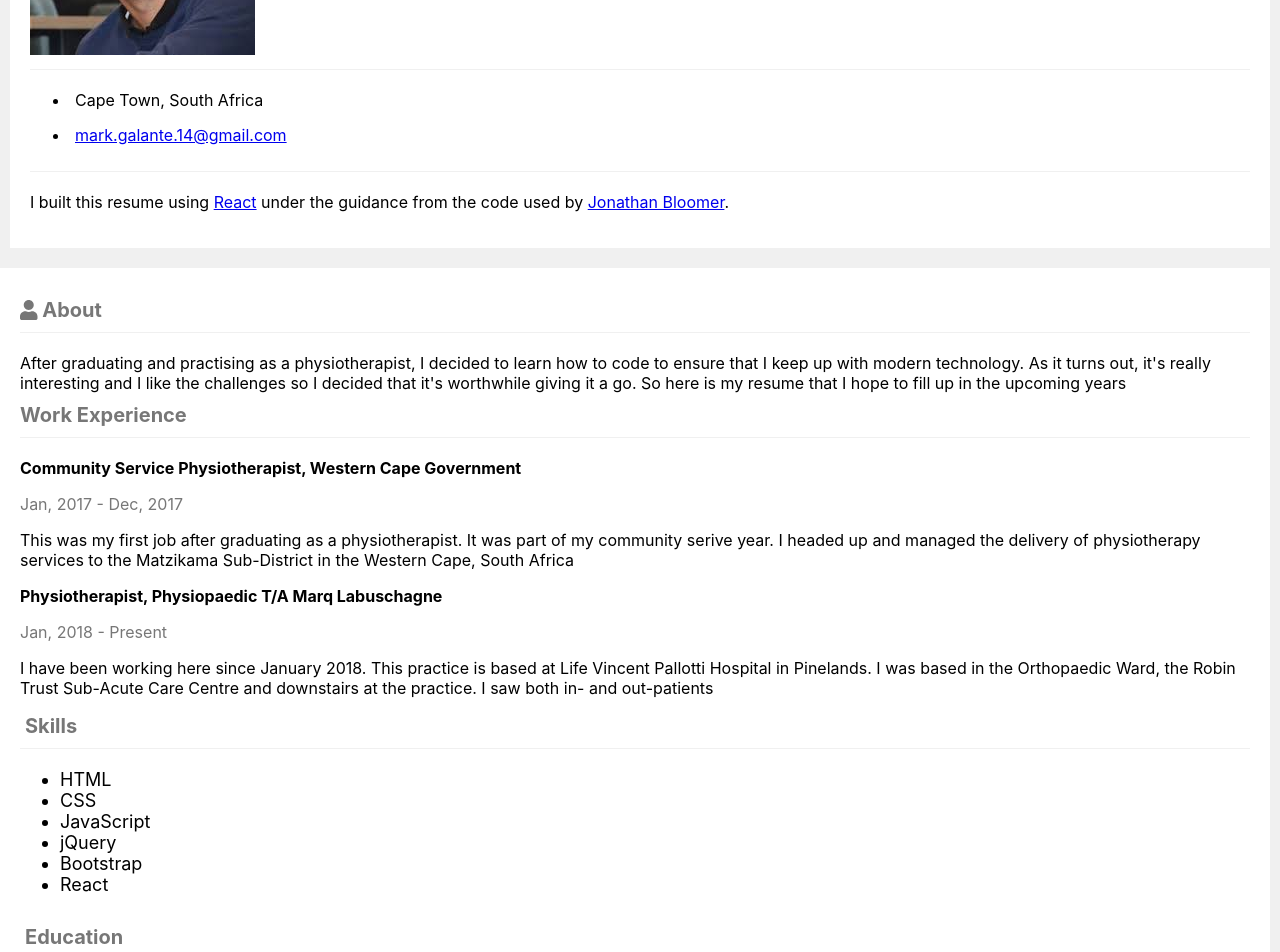
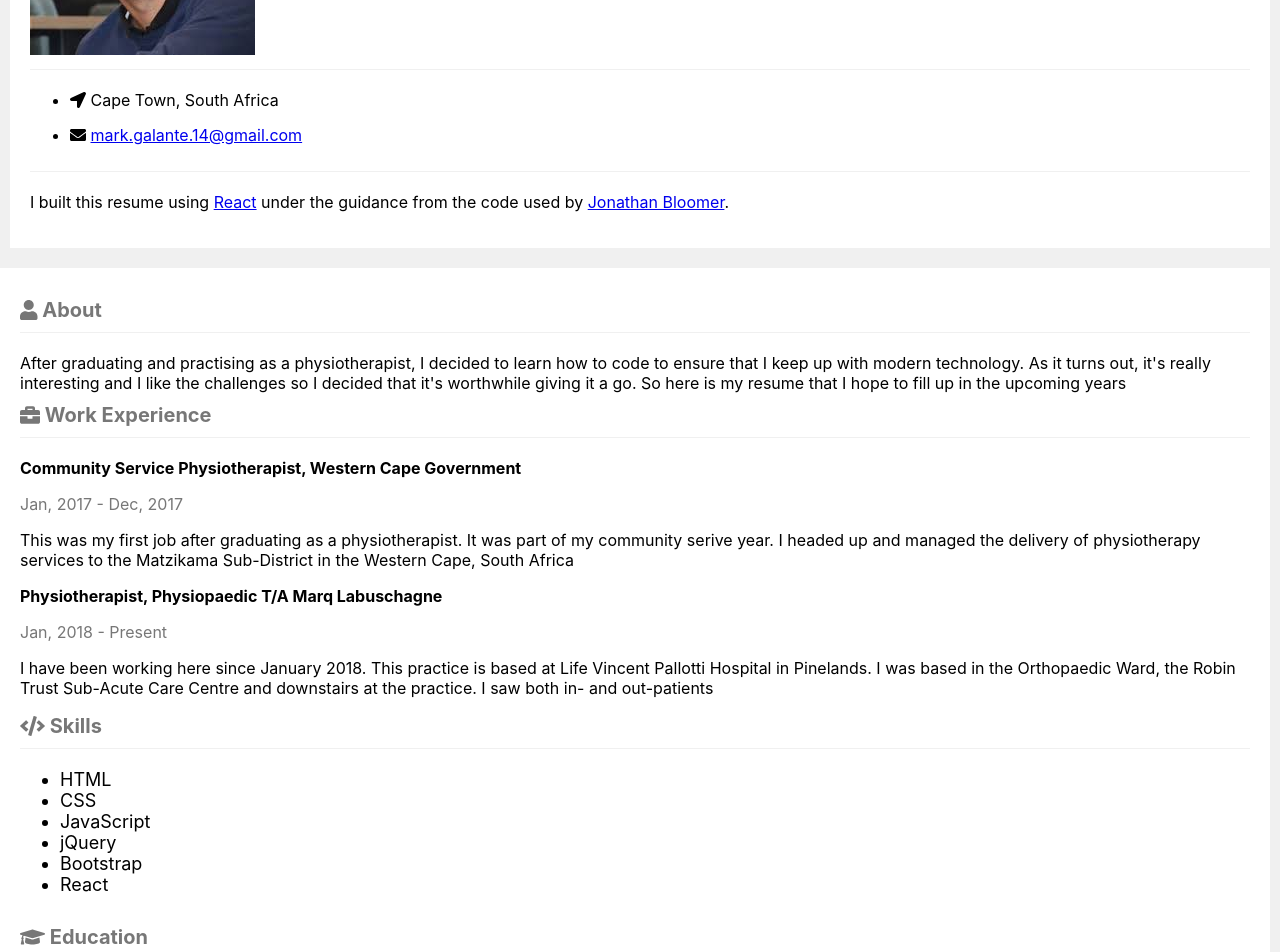
Before and after one commit to markgalante/portfolio, a React (Create React App) app in the folder myportfolio/: page / in a window 1280 px wide. Shown: the part 200-1152 px from the top of the page. Built offline with nearby package versions, Linux system fonts and the light colour scheme.

Commit message:
Added FontAwesome Changes to App

```diff
--- a/myportfolio/src/Components/App.js
+++ b/myportfolio/src/Components/App.js
@@ -8,7 +8,7 @@ import Profile from './Profile';
 import { library } from '@fortawesome/fontawesome-svg-core'
 import { fas } from '@fortawesome/free-solid-svg-icons'
 
-library.add(fas)
+library.add(fas);
 
 const App = props => {
   const profileData = props.jsonObj.basics;
--- a/myportfolio/src/Components/Education.js
+++ b/myportfolio/src/Components/Education.js
@@ -1,4 +1,5 @@
 import React from 'react';
+import { FontAwesomeIcon } from '@fortawesome/react-fontawesome';
 
 const Education = props =>{
     const getEducation = props.educationData.map(function(item, index){
@@ -13,7 +14,7 @@ const Education = props =>{
 
     return(
         <section className="education">
-            <h2 className="text-uppercase"><i className="fa fa-lg fa-mortar-board"></i>Education</h2>
+            <h2 className="text-uppercase"><FontAwesomeIcon icon={['fas', 'graduation-cap']} /> Education</h2>
             {getEducation}
         </section>
     )
--- a/myportfolio/src/Components/Profile.js
+++ b/myportfolio/src/Components/Profile.js
@@ -1,5 +1,6 @@
 import React from 'react';
 import MarkGalante from './markgalante.jpg';
+import { FontAwesomeIcon } from '@fortawesome/react-fontawesome';
 
 const Profile = props =>{
     const profileObj = props.profileData;
@@ -9,8 +10,8 @@ const Profile = props =>{
             <div className="text-center">{profileObj.name}</div>
             <div className="divider"></div>
             <ul className="list-unstyled contact-links text-center">
-                <li><i className="fa fa-lg fa-location-arrow"></i>{profileObj.location.city}, {profileObj.location.country}</li>
-                <li><i className="fa fa-lg fa-envelope"></i><a href={`mailto:${profileObj.contact.email}`}>{profileObj.contact.email}</a></li>
+                <li><FontAwesomeIcon icon={['fas', 'location-arrow']}/> {profileObj.location.city}, {profileObj.location.country}</li>
+                <li><FontAwesomeIcon icon={['fas', 'envelope']} /> <a href={`mailto:${profileObj.contact.email}`}>{profileObj.contact.email}</a></li>
             </ul>
             <div className="divider"></div>
             <p>I built this resume using <a href="https://facebook.github.io/react/">React</a> under the guidance from the code used by <a href="https://jonbloomer.com.au/">Jonathan Bloomer</a>.</p>
--- a/myportfolio/src/Components/Skills.js
+++ b/myportfolio/src/Components/Skills.js
@@ -1,4 +1,5 @@
 import React from 'react';
+import { FontAwesomeIcon } from '@fortawesome/react-fontawesome';
 
 const Skills = props =>{
     const getSkills = props.skillsData.keywords.map(function (item, index){
@@ -7,7 +8,7 @@ const Skills = props =>{
 
     return(
         <section className="skills">
-            <h2 className="text-uppercase"><i className="fa fa-lg fa-code"></i>Skills</h2>
+            <h2 className="text-uppercase"><FontAwesomeIcon icon={['fas', 'code']} /> Skills</h2>
             <ul className="skills-list list-inline">{getSkills}</ul>
         </section>
     )
--- a/myportfolio/src/Components/Work.js
+++ b/myportfolio/src/Components/Work.js
@@ -1,5 +1,6 @@
 import React from 'react';
 import WorkItem from './WorkItem';
+import { FontAwesomeIcon } from '@fortawesome/react-fontawesome';
 
 const Work = props => {
     const getWorkExperience = () => {
@@ -11,7 +12,7 @@ const Work = props => {
     }
     return(
         <section>
-            <h2><i></i>Work Experience</h2>
+            <h2><FontAwesomeIcon icon={['fas', 'briefcase']} /> Work Experience</h2>
             {getWorkExperience()}
         </section>
     );
```
